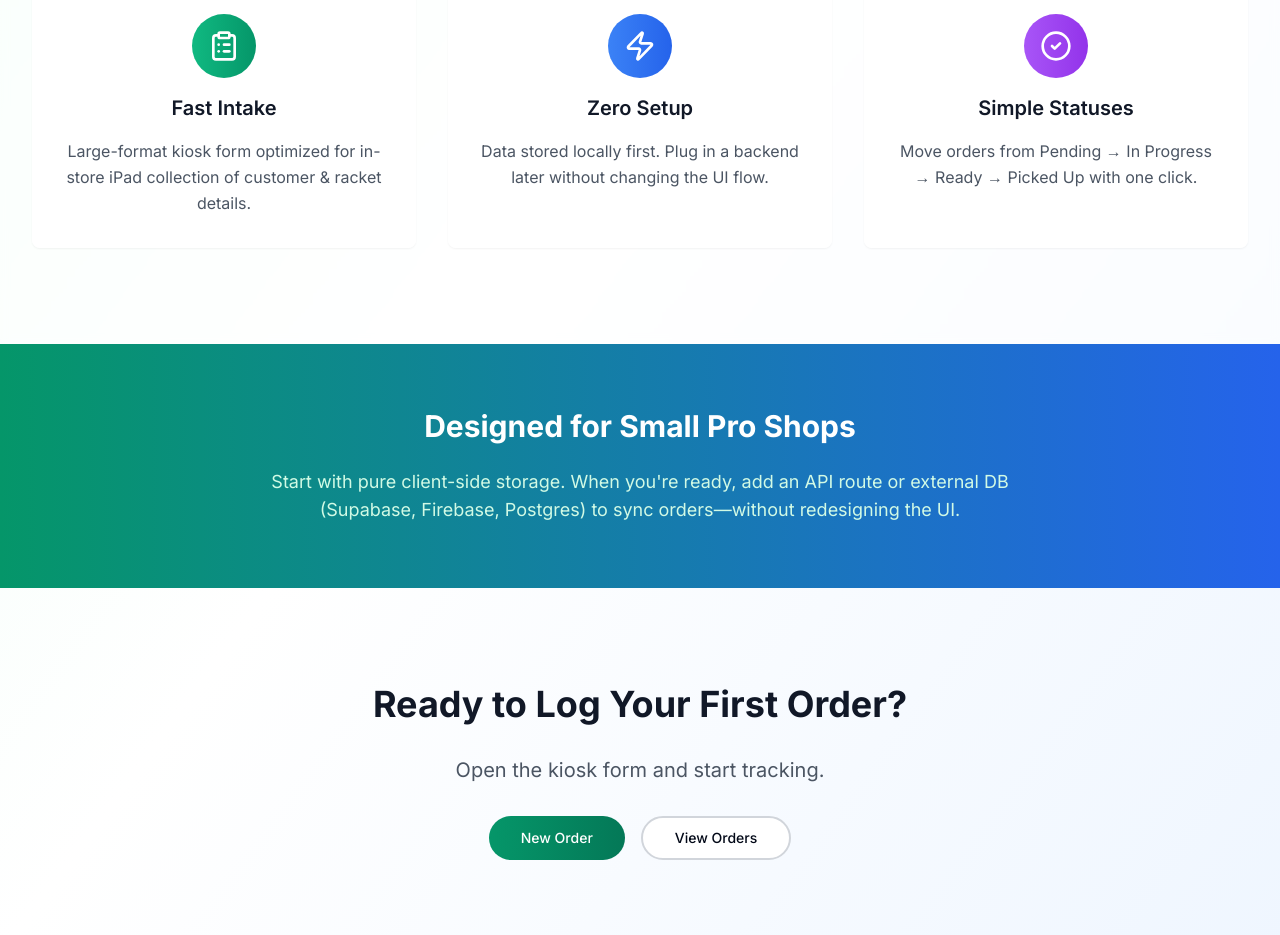
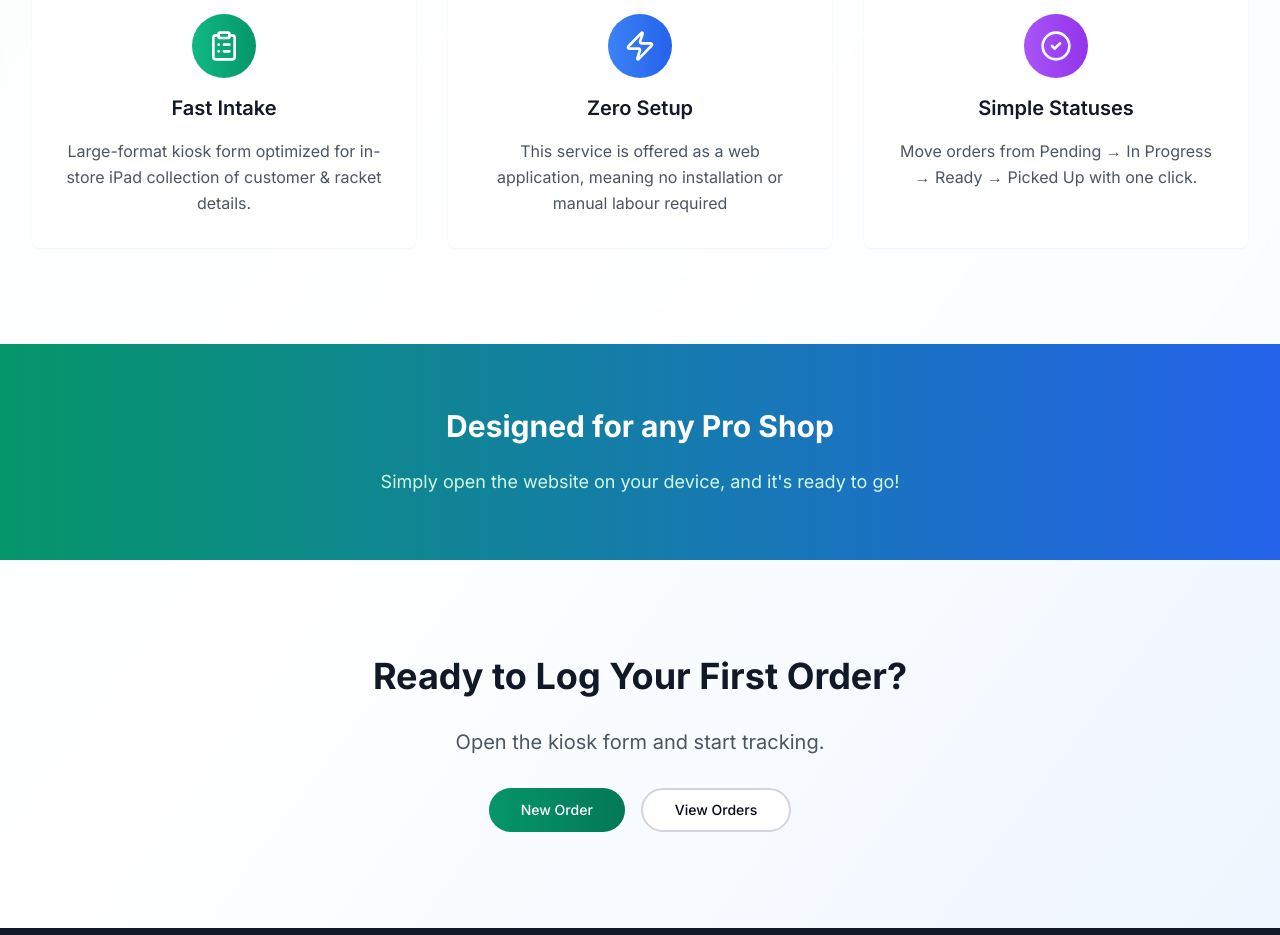
Before and after one commit to ck0x/baddy-sportz, a Next.js app: page / in a window 1280 px wide. Shown: the part 840-1775 px from the top of the page. Built offline with nearby package versions, Linux system fonts and the light colour scheme.

Commit message:
style: adjust comments

```diff
--- a/app/page.tsx
+++ b/app/page.tsx
@@ -79,7 +79,7 @@ export default function HomePage() {
                 icon: Zap,
                 title: "Zero Setup",
                 description:
-                  "Data stored locally first. Plug in a backend later without changing the UI flow.",
+                  "This service is offered as a web application, meaning no installation or manual labour required",
                 color: "from-blue-500 to-blue-600",
               },
               {
@@ -116,11 +116,9 @@ export default function HomePage() {
       {/* Info Strip */}
       <section className="py-16 bg-gradient-to-r from-emerald-600 to-blue-600">
         <div className="max-w-5xl mx-auto px-4 sm:px-6 lg:px-8 text-center text-white space-y-6">
-          <h2 className="text-3xl font-bold">Designed for Small Pro Shops</h2>
+          <h2 className="text-3xl font-bold">Designed for any Pro Shop</h2>
           <p className="text-emerald-100 text-lg max-w-3xl mx-auto">
-            Start with pure client-side storage. When you're ready, add an API
-            route or external DB (Supabase, Firebase, Postgres) to sync
-            orders—without redesigning the UI.
+            Simply open the website on your device, and it's ready to go!
           </p>
         </div>
       </section>
```
